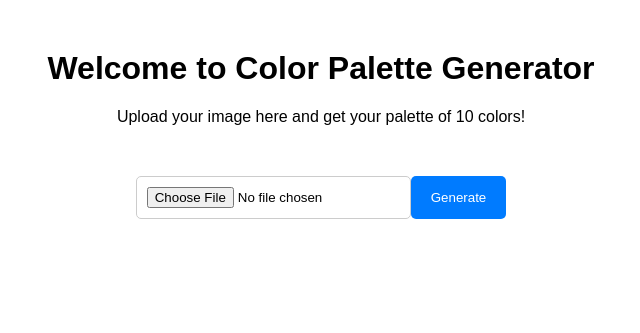
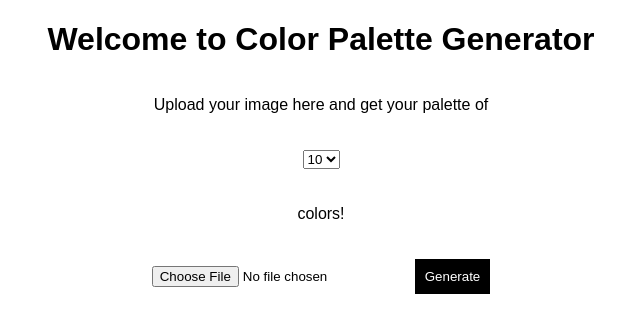
Before and after one commit to nazimbo/image-color-palette-generator, a Flask app: page / in a window 1280 px wide. Shown: the top 333 px of the page, without its empty margins (319-959 px from the left). Run offline with Flask 3, Linux system fonts and the light colour scheme.

Commit message:
Refactor color count selection and display***
***Add color count selection dropdown to the form and update the display of color palette based on the selected count.

```diff
--- a/app.py
+++ b/app.py
@@ -11,13 +11,17 @@ def home():
         file = request.files["file"]
         image = Image.open(file.stream)
         matrix = np.array(image)
+        print(matrix.shape)
         reshaped = matrix.reshape(-1, matrix.shape[-1])
+        print(reshaped.shape)
 
         colors, count = np.unique(reshaped, axis=0, return_counts=True)
 
-        indices = np.argsort(count)
+        indices = np.argsort(-count)
 
-        top_colors = colors[indices[:10]]
+        palette_color_count = request.form.get('color-count')
+
+        top_colors = colors[indices[:int(palette_color_count)]]
         top_colors_hex = ['#{:02x}{:02x}{:02x}'.format(
             *rgb) for rgb in top_colors]
 
--- a/templates/index.html
+++ b/templates/index.html
@@ -8,12 +8,15 @@
   <body>
     <header>
       <h1>Welcome to Color Palette Generator</h1>
-      <p>Upload your image here and get your palette of 10 colors!</p>
     </header>
-
     <form action="/" method="POST" enctype="multipart/form-data">
-      <input type="file" name="file" required />
-      <button type="submit">Generate</button>
+      <p>Upload your image here and get your palette of</p>
+      <select name="color-count" id="color-count">
+        <option value="10">10</option>
+        <option value="20">20</option>
+      </select>
+      <p>colors!</p>
+      <div class="file-inputs"><input type="file" name="file" required /> <button type="submit">Generate</button></div>
     </form>
 
     {% if colors %}
@@ -33,41 +36,57 @@
 
   header {
     text-align: center;
-    margin-top: 50px;
+    margin: 20px 0;
   }
 
   form {
     display: flex;
-    justify-content: center;
-    margin-top: 50px;
+    flex-direction: column;
+    align-items: center;
   }
 
-  input {
-    padding: 10px;
-    border: 1px solid #ccc;
-    border-radius: 5px;
+  select {
+    margin: 20px 0;
   }
 
-  button {
-    padding: 10px 20px;
+  .file-inputs {
+    display: flex;
+    align-items: center;
+    margin: 20px 0;
+  }
+
+  .file-inputs input {
+    margin-right: 10px;
+  }
+
+  .file-inputs button {
+    padding: 10px;
     border: none;
-    border-radius: 5px;
-    background-color: #007bff;
+    background-color: #000;
     color: #fff;
     cursor: pointer;
   }
 
+  .file-inputs button:hover {
+    background-color: #333;
+  }
+
   .result {
     display: flex;
+    flex-wrap: wrap;
     justify-content: center;
-    flex-wrap: wrap;
-    margin-top: 50px;
+    margin-top: 20px;
   }
 
   .color {
-    padding: 20px;
-    margin: 5px 10px;
+    width: 100px;
+    height: 100px;
+    display: flex;
+    align-items: center;
+    justify-content: center;
+    margin: 10px;
+    color: black;
     border-radius: 5px;
-    color: #fff;
+    border: 1px solid #000;
   }
 </style>
```
